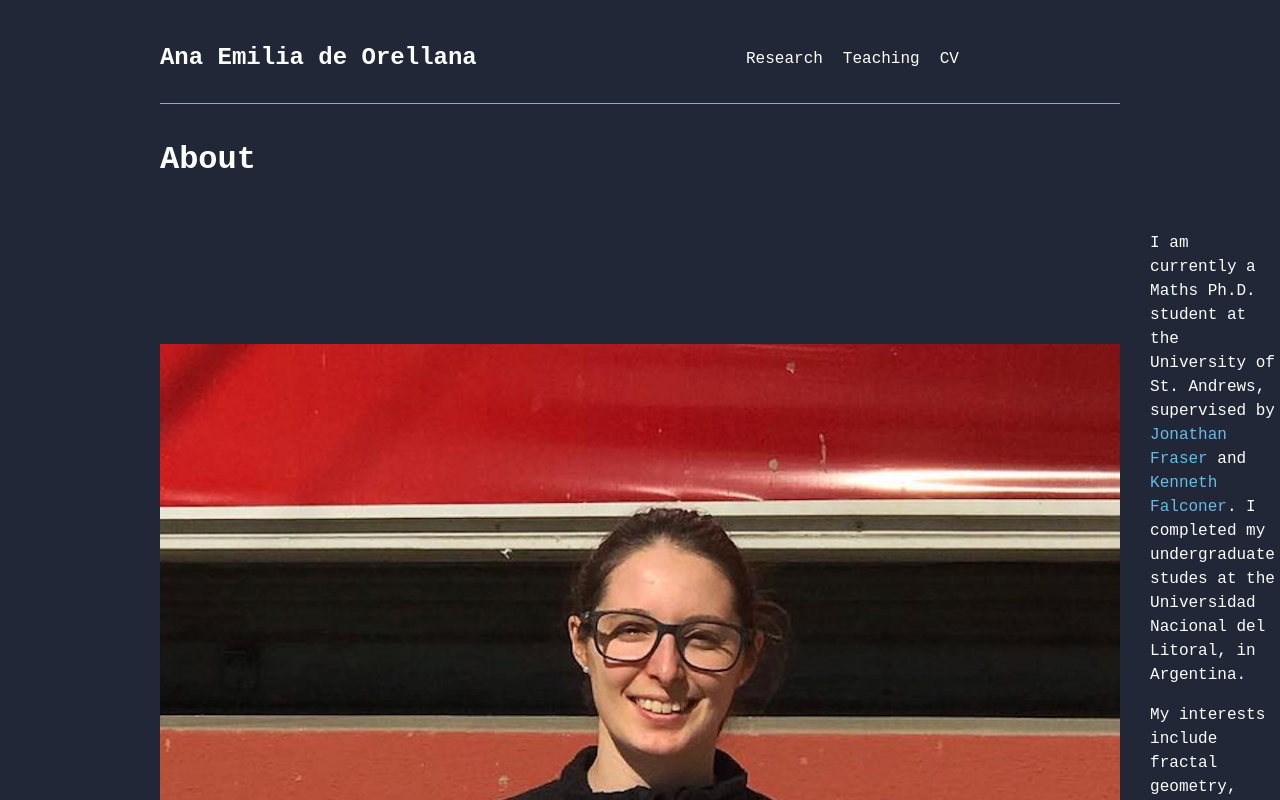
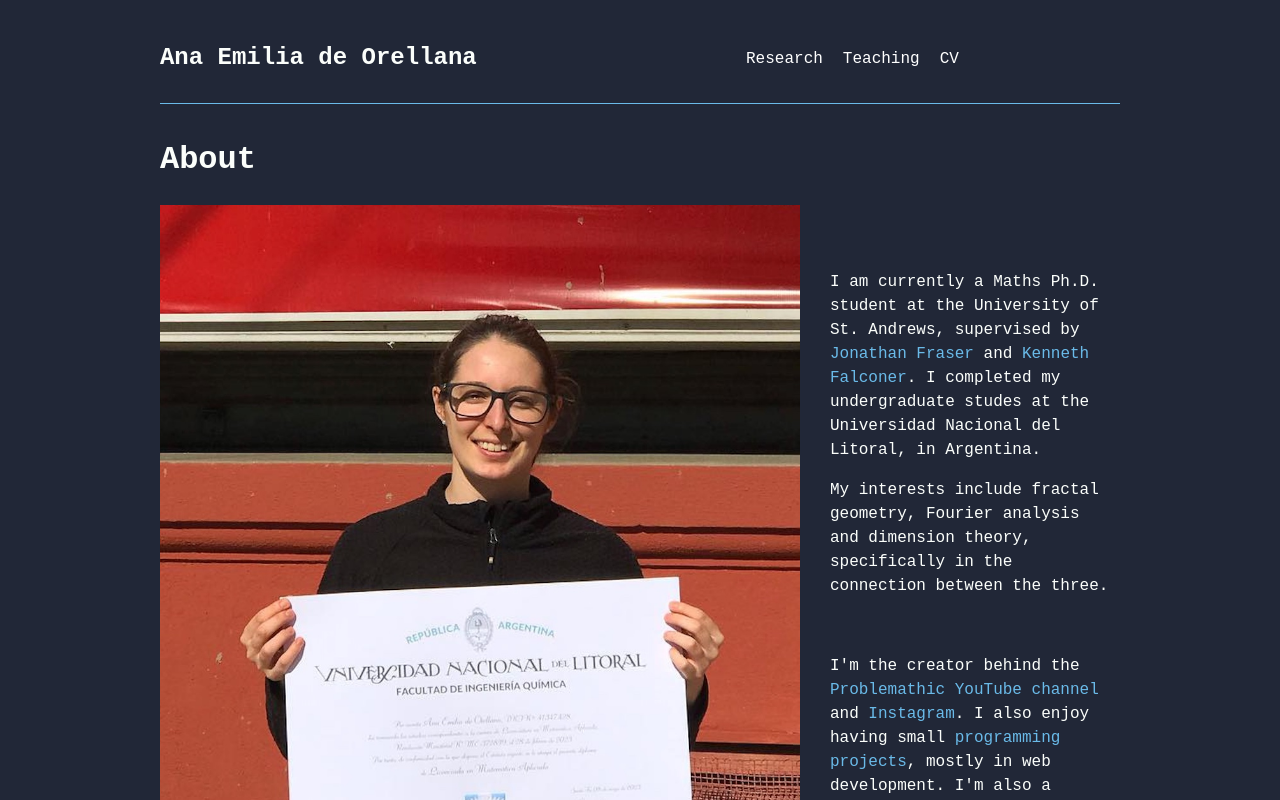
Before and after one commit to AnadeOre/anadeore.github.io, a Next.js app: page / in a window 1280 px wide. Shown: the top 800 px of the page. Built offline with nearby package versions, Linux system fonts and the light colour scheme.

Commit message:
Image style fix

```diff
--- a/src/app/page.js
+++ b/src/app/page.js
@@ -9,8 +9,10 @@ export default function Home() {
       <div className={styles.infoContainer}>
         <Image
           src='/Image.jpeg'
-          className='profile-pic'
-          layout='fill'
+          className={styles.profilePic}
+          width={1004}
+          height={1144}
+          layout='intrinsic'
           alt='Profile picture'
         />
         <div className={styles.description}>
--- a/src/app/styles/globals.css
+++ b/src/app/styles/globals.css
@@ -38,13 +38,6 @@ content {
   line-height: 1.6;
 }
 
-.profile-pic {
-  object-fit: contain;
-  width: 40% !important;
-  position: relative !important;
-  height: unset !important;
-}
-
 .border-skin-line {
   height: 1px;
   min-width: 100%;
@@ -60,9 +53,3 @@ footer {
 ul {
   list-style: none;
 }
-
-@media (min-width: 800px) {
-  .profile-pic {
-    width: 100% !important;
-  }
-}
--- a/src/app/styles/page.module.css
+++ b/src/app/styles/page.module.css
@@ -1,5 +1,7 @@
 .infoContainer {
   display: flex;
+  flex-direction: column;
+  align-items: center;
 }
 .description {
   align-self: center;
@@ -13,10 +15,25 @@
   margin-left: -15px;
   margin-top: -30px;
 }
+/*
+.profilePic {
+  object-fit: contain !important;
+  width: 40% !important;
+  position: relative;
+  height: unset;
+} */
 
-@media (max-width: 800px) {
+.profilePic {
+  width: 500px;
+  height: auto;
+}
+
+@media (min-width: 800px) {
   .infoContainer {
-    flex-direction: column;
-    align-items: center;
+    flex-direction: row;
+  }
+  .profilePic {
+    width: 50vw;
+    height: auto;
   }
 }
```
